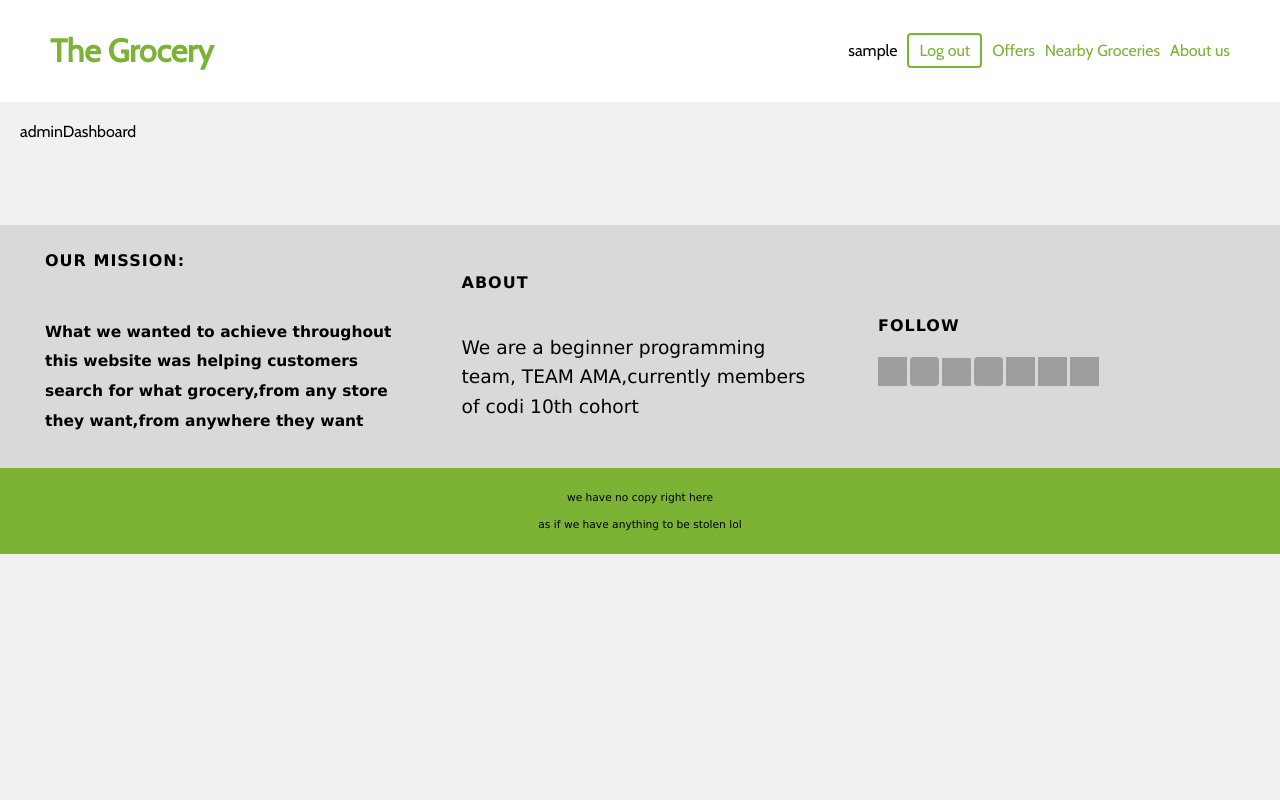
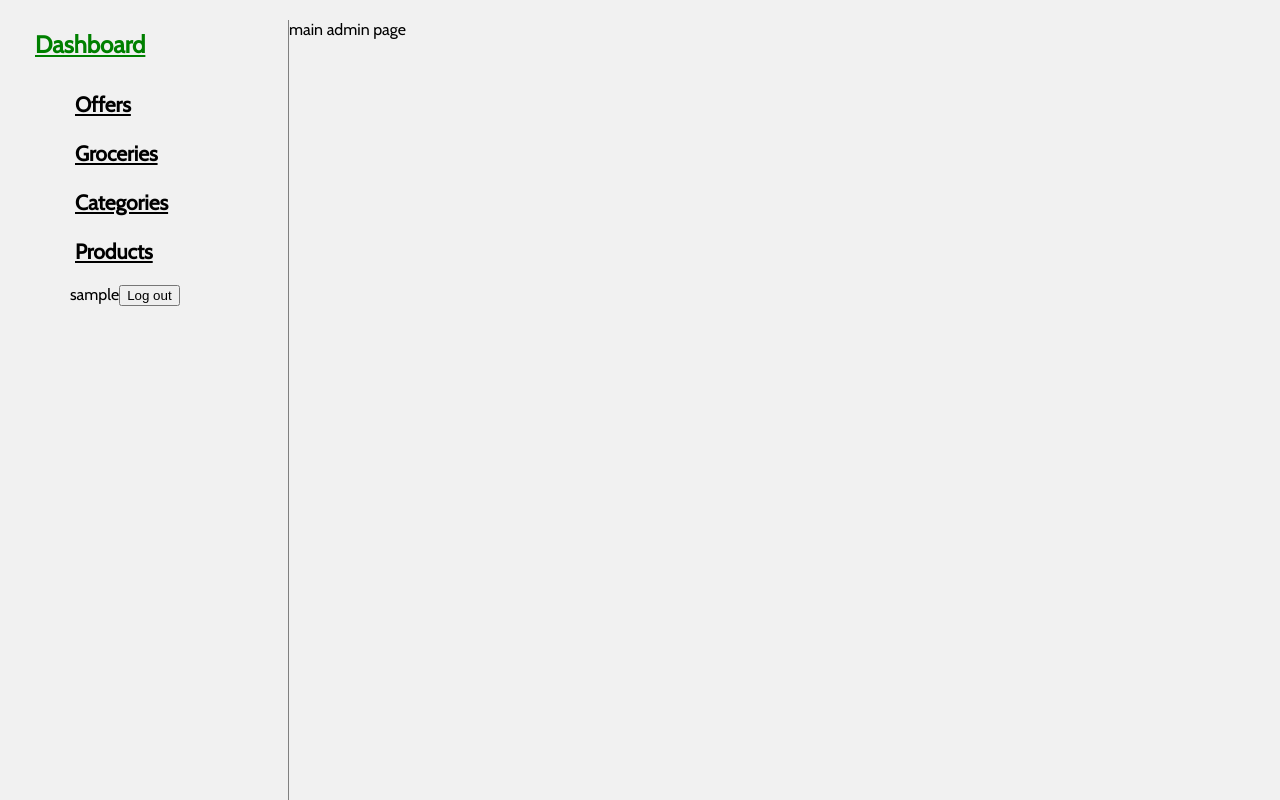
Before and after one commit to nancyrahhal/Ecommerce-Grocery-FrontEnd, a React (Vite) app in the folder Front-End/: page /admin in a window 1280 px wide. Shown: the top 800 px of the page. Built offline with nearby package versions, Linux system fonts and the light colour scheme; sample sign-in values are in the browser's storage; grey boxes are pictures that could not be loaded.

Commit message:
summing up some pages

```diff
--- a/Front-End/src/App.jsx
+++ b/Front-End/src/App.jsx
@@ -5,7 +5,7 @@ import { BrowserRouter, Routes, Route, Navigate } from "react-router-dom";
 import { useAuthContext } from "./hooks/useAuthContext.jsx";
 import Login from "./Pages/Login&Signup/Login.jsx";
 import Signup from "./Pages/Login&Signup/Signup.jsx";
-import AdminDashboard from "./Pages/Admin/adminDashboard/adminDashboard.jsx";
+import AdminDashboard from "./Pages/Admin/AdminDashboard.jsx";
 import { useEffect } from "react";
 import ProtectedRoute from "./hooks/protectedRoutes.jsx";
 import Home from "./Pages/Home/Home.jsx";
@@ -19,7 +19,7 @@ function App() {
   return (
     <div className="App">
       <BrowserRouter>
-        <Navbar />
+        {user?.role !== "admin" && <Navbar />}
         <div className="pages">
           <Routes>
             {/* <Route path="/admin" element={user?<AdminDashboard/>:<Navigate to='/login'/>} /> */}
--- a/Front-End/src/Components/Nabvar/Navbar.css
+++ b/Front-End/src/Components/Nabvar/Navbar.css
@@ -23,7 +23,7 @@ nav {
   align-items: center;
 }
 nav a {
-  margin-left: 10px;
+  margin-left: 15px;
 }
 
 nav button {
--- /dev/null
+++ b/Front-End/src/Pages/Admin/AdminDashboard.css
@@ -0,0 +1,170 @@
+.admin-dashboard{
+    display:flex;
+    overflow:hidden;
+    width:100%;
+    height:150vh;
+}
+
+
+/*ADMIN SIDEBAR*/
+.admin-sidebar {
+    flex: 2;
+    border-right: 1px solid gray;
+    padding: 10px;
+    max-width: 20%;
+}
+
+.admin-sidebar-title {
+    font-size: 24px;
+    font-weight: bold;
+    color: green;
+    margin-bottom: 30px;
+    display: block;
+}
+
+.admin-sidebar-title i {
+    margin-right: 5px;
+    color: green;
+}
+
+.admin-sidebar-list {
+    padding: 5px;
+}
+
+.admin-sidebar-link {
+    color:black;
+    font-size: 21px;
+    font-weight: 600;
+    margin-bottom: 20px;
+    cursor: pointer;
+    display: block;
+}
+
+.admin-sidebar-link i {
+    margin-right: 5px;
+    font-size: 24px;
+}
+
+
+
+/*ADMIN MAIN*/
+.admin-main {
+    flex: 10;
+    padding: 10px;
+}
+
+.admin-main-header {
+    display: flex;
+    align-items: center;
+    justify-content: space-between;
+    flex-wrap: wrap;
+    margin-bottom: 30px;
+    padding-bottom: 15px;
+    border-bottom: 2px solid gray;
+}
+
+.admin-main-card {
+    border: 2px solid white;
+    width: 22%;
+    margin: 5px;
+    margin-bottom: 10px;
+    padding: 10px;
+    border-radius: 10px;
+    background-color: green;
+}
+
+.admin-card-title {
+    font-size: 25px;
+    font-weight: 700;
+    color: white;
+}
+
+.admin-card-count {
+    color: red;
+    font-size: 24px;
+    font-weight: 600;
+    margin: 5px 0;
+    background-color: aliceblue;
+}
+
+.admin-card-link-wrapper {
+    display: flex;
+    align-items: center;
+    justify-content: space-between;
+}
+
+.admin-card-icon {
+    width: 35px;
+    height: 35px;
+    border-radius: 10px;
+    background-color: white;
+    display: flex;
+    align-items: center;
+    justify-content: center;
+    font-size: 24px;
+    color: var(--white-color);
+}
+
+.admin-card-link {
+    font-size: 17px;
+    background-color:white;
+    padding: 5px;
+    border-radius: 10px;
+    font-weight: 500;
+    color: green;
+}
+
+
+/* ADD CATEGORY  */
+.add-category {
+    margin: 10px auto;
+    margin-top: 20px;
+    width: 200px;
+    border: 2px solid var(--gray-color);
+    border-radius: 10px;
+    padding: 10px;
+}
+
+.add-category-title {
+    font-size: 24px;
+    font-weight: 600;
+    color: green;
+    margin-bottom: 5px;
+}
+
+.add-category-form-group {
+    margin-bottom: 5px;
+    display: flex;
+    flex-direction: column;
+}
+
+.add-category-form-group label {
+    margin: 5px;
+    font-size: 10px;
+    font-weight: 300;
+    color: gray;
+}
+
+.add-category-form-group input {
+    padding: 5px;
+    border: 1px solid gray;
+    border-radius: 10px;
+    font-size: 15px;
+}
+
+.add-category-btn {
+    cursor: pointer;
+    border: none;
+    background-color: green;
+    width: 100%;
+    font-size: 21px;
+    font-weight: 600;
+    border-radius: 10px;
+    padding: 10px;
+    color: var(--white-color);
+}
+
+.add-new-grocery-category{
+    display: flex;
+    flex-direction: row;
+}
--- /dev/null
+++ b/Front-End/src/Pages/Admin/AdminDashboard.jsx
@@ -0,0 +1,16 @@
+import React from "react";
+import "./AdminDashboard.css";
+import AdminSidebar from "./AdminSideBar.jsx";
+import AdminMain from "./AdminMain.jsx";
+const AdminDashboard = () => {
+  return (
+    <div>
+      <section className="admin-dashboard">
+        <AdminSidebar />
+        <AdminMain />
+      </section>
+    </div>
+  );
+};
+
+export default AdminDashboard;
--- /dev/null
+++ b/Front-End/src/Pages/Admin/AdminMain.jsx
@@ -0,0 +1,140 @@
+// import React from "react";
+// import { Link } from "react-router-dom";
+// import AddCategoryForm from "./AddCategoryForm";
+// import AddGrocery from "./AddGrocery";
+// import AddProducts from "./AddProducts";
+// import { useState,useEffect } from "react";
+// import axios from "axios";
+
+// const AdminMain = () => {
+//   const [groceries, setGroceries] = useState([]);
+//   const [products,setProducts]=useState([])
+//   const [offer,setOffer]=useState([])
+//   const [category,setCategory]=useState([])
+
+//   useEffect(()=>{
+//     axios.get(`${process.env.REACT_APP_API_URL}/product`)
+//       .then(response => {
+//         setProducts(response.data);
+//       })
+//       .catch(error => {
+//         console.error('There was an error in get products ', error);
+//       });
+//   },[])
+
+//   useEffect(() => {
+//     axios.get(process.env.REACT_APP_API_URL+'/groceries')
+//       .then(response => {
+//         setGroceries(response.data);
+//       })
+//       .catch(error => {
+//         console.error('There was an error in view', error);
+//       });
+//    }, []);
+
+//    useEffect(() => {
+//     axios.get(process.env.REACT_APP_API_URL+'/offers')
+//       .then(response => {
+//         setOffer(response.data);
+//       })
+//       .catch(error => {
+//         console.error('There was an error in get offer', error);
+//       });
+//    }, []);
+
+//    useEffect(() => {
+//     axios.get(process.env.REACT_APP_API_URL+'/category')
+//       .then(response => {
+//         setCategory(response.data);
+//       })
+//       .catch(error => {
+//         console.error('There was an error in get offer', error);
+//       });
+//    }, []);
+
+//    const groceryCount=groceries.length;
+//    const productCount=products.length;
+//    const offerCount=offer.length;
+//    const categoryCount=category.length;
+
+//   return (
+//     <div className="admin-main">
+//     <div className="admin-main-header">
+//       <div className="admin-main-card">
+//         <h5 className="admin-card-title">Offers</h5>
+//         <div className="admin-card-count">{offerCount}</div>
+//         <div className="admin-card-link-wrapper">
+//           <Link to="/admin-dashbord/offer-table" className="admin-card-link">
+//             See all offers
+//           </Link>
+//           <div className="admin-card-icon">
+//             <i className="bi bi-emoji-smile"></i>
+//           </div>
+//         </div>
+//       </div>
+//       <div className="admin-main-card">
+//         <h5 className="admin-card-title">Groceries</h5>
+//         <div className="admin-card-count">{groceryCount}</div>
+//         <div className="admin-card-link-wrapper">
+//           <Link to="/admin-dashboard/grocery-table" className="admin-card-link">
+//             See all Groceries
+//           </Link>
+//           <div className="admin-card-icon">
+//             <i className="bi bi-shop"></i>
+//           </div>
+//         </div>
+//       </div>
+//       <div className="admin-main-card">
+//         <h5 className="admin-card-title">Categories</h5>
+//         <div className="admin-card-count">{categoryCount}</div>
+//         <div className="admin-card-link-wrapper">
+//           <Link
+//             to="/admin-dashboard/category-table"
+//             className="admin-card-link"
+//           >
+//             See all categories
+//           </Link>
+//           <div className="admin-card-icon">
+//             <i className="bi bi-tag-fill"></i>
+//           </div>
+//         </div>
+//       </div>
+//       <div className="admin-main-card">
+//         <h5 className="admin-card-title">Products</h5>
+//         <div className="admin-card-count">{productCount}</div>
+//         <div className="admin-card-link-wrapper">
+//           <Link
+//             to="/admin-dashboard/product-table"
+//             className="admin-card-link"
+//           >
+//             See all products
+//           </Link>
+//           <div className="admin-card-icon">
+//             <i className="bi bi-cart-check"></i>
+//           </div>
+//         </div>
+//       </div>
+//     </div>
+//     <div className="add-new-grocery-category">
+//     <AddCategoryForm />
+//     <AddGrocery/>
+//     <AddProducts/>
+//     </div>
+//   </div>
+
+
+//   );
+// };
+
+// export default AdminMain;
+import React from 'react'
+
+const AdminMain = () => {
+  return (
+    <div>
+      main admin page
+    </div>
+  )
+}
+
+export default AdminMain
--- /dev/null
+++ b/Front-End/src/Pages/Admin/AdminSideBar.jsx
@@ -0,0 +1,52 @@
+import React from 'react'
+import {Link} from "react-router-dom"
+import { useAuthContext } from "../../hooks/useAuthContext";
+import { useLogout } from "../../hooks/useLogout";
+
+const AdminSidebar = () => {
+  const { logout } = useLogout();
+  const { user } = useAuthContext();
+
+  const handleClick = () => {
+    logout();
+  };
+  return (
+   <div className="admin-sidebar">
+    <Link to="/admin-dashbord" className='admin-sidebar-title'>
+    <i className="bi bi-columns"></i>
+    Dashboard
+    </Link>
+    <ul className="admin-dashboard-list">
+      <Link className='admin-sidebar-link' to="/admin-dashbord/offer-table">
+        <i className="bi bi-emoji-smile"></i>
+        Offers
+      </Link>
+      <Link className='admin-sidebar-link' to="/admin-dashboard/grocery-table">
+        <i className="bi bi-shop"></i>
+        Groceries
+      </Link>
+      <Link className='admin-sidebar-link' to="/admin-dashboard/category-table">
+        <i className="bi bi-tag-fill"></i>
+        Categories
+      </Link>
+      <Link className='admin-sidebar-link' to="/admin-dashboard/product-table">
+        <i className="bi bi-cart-check"></i>
+        Products
+      </Link>
+      {/* <Link className='admin-sidebar-link' to="admin-dashboard/comment-table">
+        <i className="bi bi-chat-left-text"></i>
+        Comments
+      </Link> */}
+      {user && (
+            <div>
+              <span>{user.username}</span>
+              <button onClick={handleClick}>Log out</button>
+            </div>
+          )}
+
+    </ul>
+   </div>
+  )
+}
+
+export default AdminSidebar
--- a/Front-End/src/Pages/Admin/adminDashboard/adminDashboard.jsx
+++ /dev/null
@@ -1,11 +0,0 @@
-import React from 'react'
-import './adminDashboard.css'
-
-
-const AdminDashboard = () => {
-  return (
-    <div className='adminDashboard'>adminDashboard</div>
-  )
-}
-
-export default AdminDashboard;
```
Also changed, not shown: Front-End/src/Pages/Admin/adminDashboard/adminDashboard.css (deleted).
